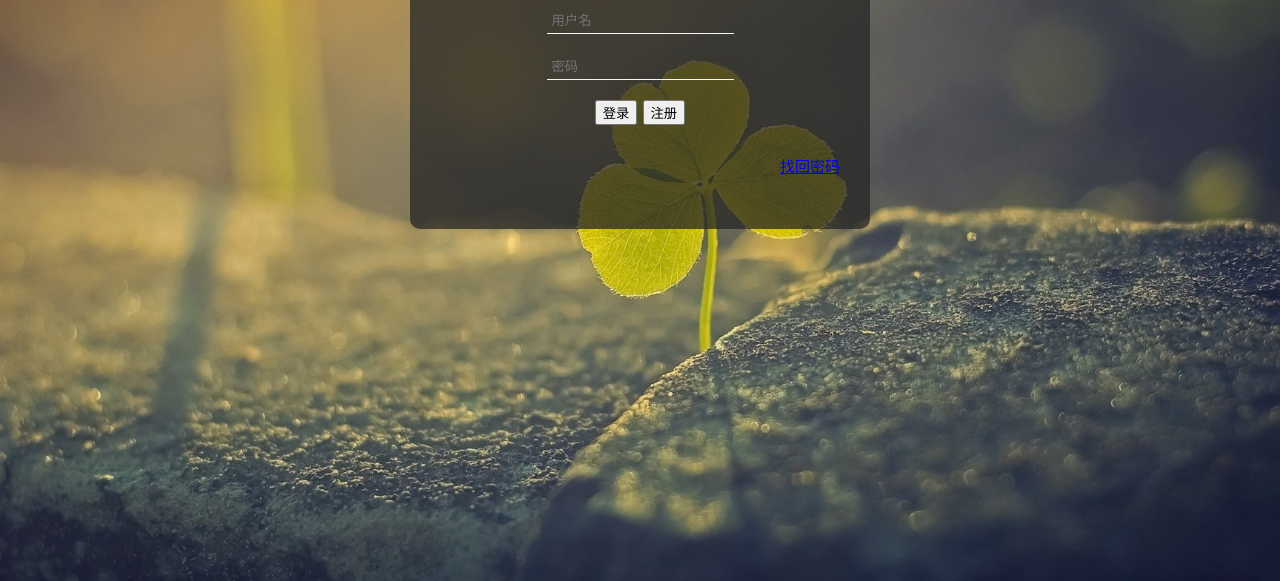
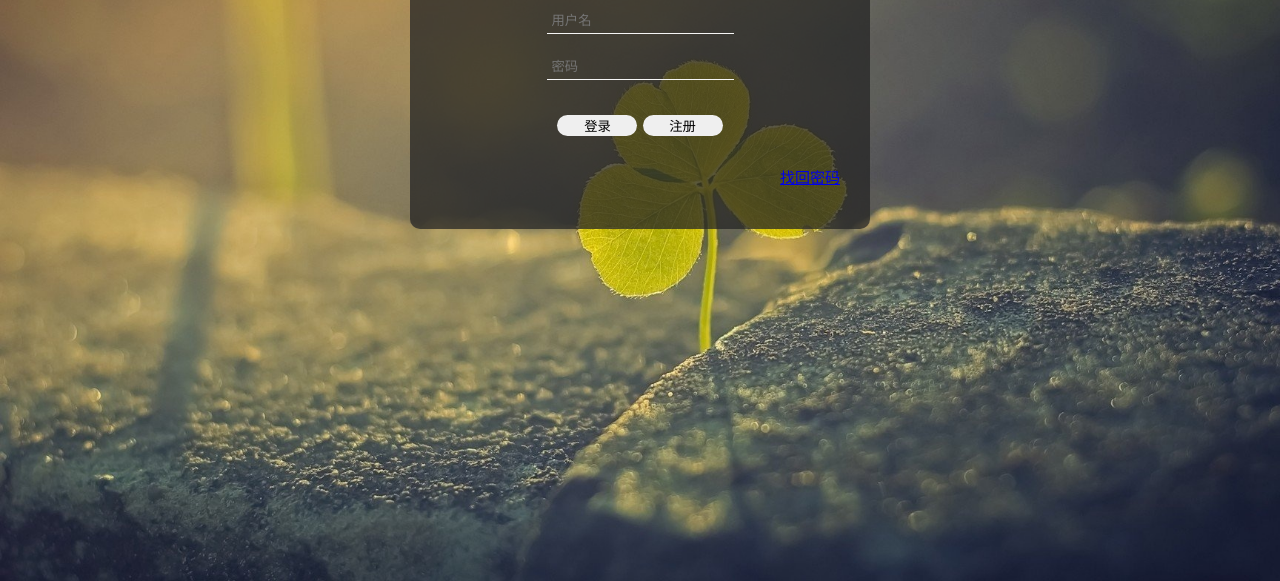
Before and after one commit to tumbleweed-wl/tumbleweed-wl.github.io, a plain HTML site: page Login/index.html in a window 1280 px wide. Shown: the part 219-800 px from the top of the page. Drawn offline with Linux system fonts and the light colour scheme.

Commit message:
botton按钮CSS更改

```diff
--- a/Login/css/style.css
+++ b/Login/css/style.css
@@ -50,3 +50,11 @@
         text-align: end;
         font-size: 15px;
     }
+
+    #loginbox .inputbox .inputbutton
+    {
+        border: 0;
+        width: 80px;
+        border-radius: 15px;
+        margin-top: 15px;
+    }
--- a/Login/index.html
+++ b/Login/index.html
@@ -23,8 +23,8 @@
                 <input type="text" placeholder="密码">
             </div>
 
-            <input type="button" value="登录">
-            <input type="button" value="注册">
+            <input type="button" class="inputbutton" value="登录">
+            <input type="button" class="inputbutton" value="注册">
         </div>
         <div class="link">
             <!-- 这是百度链接 -->
```
